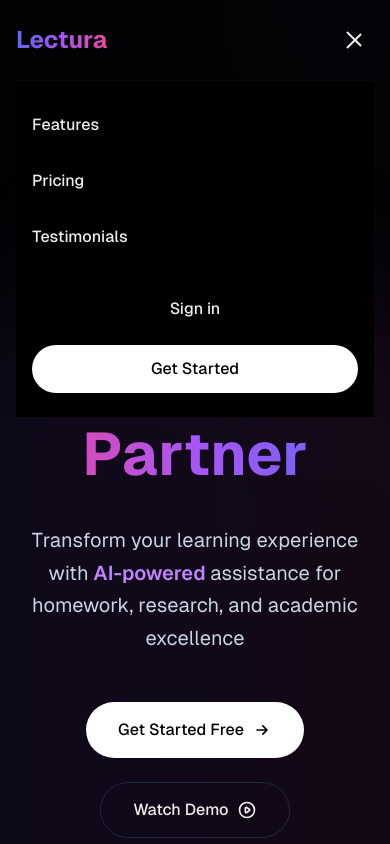
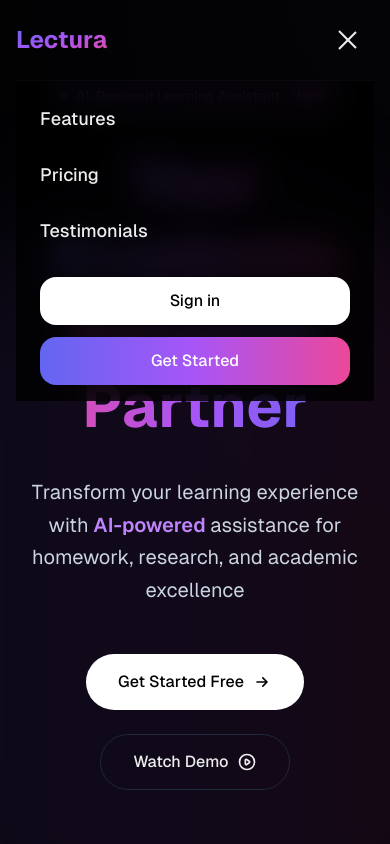
Before and after one commit to OmesDev/lectura, a Next.js app: page /home in a window 390 px wide. Both pictures are taken after a click on the button 354 px from the left and 40 px from the top of the page. Shown: the top 844 px of the page. Built offline with nearby package versions, Linux system fonts and the light colour scheme.

Commit message:
Clean Build 2 - landing page redesign - less whitespace, better mobile ui

```diff
--- a/app/globals.css
+++ b/app/globals.css
@@ -1,6 +1,28 @@
 @tailwind base;
 @tailwind components;
 @tailwind utilities;
+
+/* Hide scrollbar for Chrome, Safari and Opera */
+::-webkit-scrollbar {
+  display: none;
+}
+
+/* Hide scrollbar for IE, Edge and Firefox */
+* {
+  -ms-overflow-style: none;  /* IE and Edge */
+  scrollbar-width: none;  /* Firefox */
+}
+
+/* Maintain smooth scrolling */
+html {
+  scroll-behavior: smooth;
+}
+
+/* Optional: Add custom scrolling class */
+.custom-scrollbar {
+  overflow-y: auto;
+  overflow-x: hidden;
+}
 
 :root {
   --background: #000000;
--- a/app/home/page.tsx
+++ b/app/home/page.tsx
@@ -14,12 +14,19 @@ const BackgroundGradient = () => (
 const MenuButton = ({ isOpen, onClick }: { isOpen: boolean; onClick: () => void }) => (
   <button
     onClick={onClick}
-    className="relative h-10 w-10 md:hidden flex items-center justify-center"
+    className="relative h-12 w-12 md:hidden flex items-center justify-center rounded-full hover:bg-slate-100 dark:hover:bg-slate-800 transition-colors duration-200"
+    aria-label="Toggle menu"
   >
-    <div className="absolute w-5 h-5 flex flex-col justify-between transform transition-all duration-300">
-      <span className={`w-full h-0.5 bg-current transform transition-all duration-300 ${isOpen ? 'rotate-45 translate-y-2' : ''}`}/>
-      <span className={`w-full h-0.5 bg-current transform transition-all duration-300 ${isOpen ? 'opacity-0' : ''}`}/>
-      <span className={`w-full h-0.5 bg-current transform transition-all duration-300 ${isOpen ? '-rotate-45 -translate-y-2' : ''}`}/>
+    <div className="absolute w-6 h-5 flex flex-col justify-between transform transition-all duration-300">
+      <span className={`w-full h-0.5 bg-current transform transition-all duration-300 origin-left ${
+        isOpen ? 'rotate-45 translate-x-px' : ''
+      }`}/>
+      <span className={`w-full h-0.5 bg-current transform transition-all duration-300 ${
+        isOpen ? 'opacity-0 translate-x-3' : ''
+      }`}/>
+      <span className={`w-full h-0.5 bg-current transform transition-all duration-300 origin-left ${
+        isOpen ? '-rotate-45 translate-x-px' : ''
+      }`}/>
     </div>
   </button>
 );
@@ -62,7 +69,7 @@ export default function Home() {
               animate={{ opacity: 1, x: 0 }}
               className="relative z-10 flex items-center"
             >
-              <span className="text-2xl font-bold bg-gradient-to-r from-indigo-500 via-purple-500 to-pink-500 text-gradient">
+              <span className="text-2xl font-bold bg-gradient-to-br from-indigo-500 via-purple-500 to-pink-500 text-gradient">
                 Lectura
               </span>
             </motion.div>
@@ -126,36 +133,43 @@ export default function Home() {
               height: isMobileMenuOpen ? 'auto' : 0,
               opacity: isMobileMenuOpen ? 1 : 0
             }}
-            transition={{ duration: 0.2 }}
-            className="md:hidden overflow-hidden bg-white dark:bg-black border-t border-slate-200/20 dark:border-slate-800/20"
+            transition={{ duration: 0.3, ease: "easeInOut" }}
+            className="md:hidden overflow-hidden bg-white/80 dark:bg-black/80 backdrop-blur-lg border-t border-slate-200/20 dark:border-slate-800/20"
           >
-            <div className="px-4 py-6 space-y-4">
+            <div className="px-6 py-4 space-y-3">
               {[
                 { name: 'Features', href: '#features' },
                 { name: 'Pricing', href: '#pricing' },
-                { name: 'Testimonials', href: '#testimonials' },              ].map((item) => (
-                <a
+                { name: 'Testimonials', href: '#testimonials' },
+              ].map((item) => (
+                <motion.a
                   key={item.name}
                   href={item.href}
                   onClick={() => setIsMobileMenuOpen(false)}
-                  className="block py-2 text-base font-medium hover:text-purple-600 dark:hover:text-purple-400 transition-colors"
+                  className="block py-2 text-lg font-medium hover:text-purple-600 dark:hover:text-purple-400 transition-colors relative group"
+                  whileTap={{ scale: 0.98 }}
                 >
+                  <span className="relative">
                     {item.name}
-                </a>
+                    <span className="absolute inset-x-0 -bottom-1 h-px bg-gradient-to-r from-purple-500/0 via-purple-500/70 to-purple-500/0 opacity-0 transition-opacity group-hover:opacity-100"/>
+                  </span>
+                </motion.a>
               ))}
-              <div className="pt-4 space-y-4">
-                <a
+              <div className="pt-3 space-y-3">
+                <motion.a
                   href="/auth?mode=login"
-                  className="block w-full text-center py-2 text-base font-medium hover:text-purple-600 dark:hover:text-purple-400 transition-colors"
+                  className="block w-full text-center py-3 px-6 rounded-2xl bg-white dark:bg-white text-black font-medium hover:bg-slate-50 transition-all duration-200"
+                  whileTap={{ scale: 0.98 }}
                 >
                   Sign in
-                </a>
-                <a
+                </motion.a>
+                <motion.a
                   href="/auth?mode=signup"
-                  className="block w-full text-center py-3 px-4 rounded-full bg-black dark:bg-white text-white dark:text-black font-medium hover:bg-gray-900 dark:hover:bg-gray-100 transition-colors"
+                  className="block w-full text-center py-3 px-6 rounded-2xl bg-gradient-to-r from-indigo-500 via-purple-500 to-pink-500 text-white font-medium hover:shadow-lg hover:shadow-purple-500/25 transition-all duration-200"
+                  whileTap={{ scale: 0.98 }}
                 >
                   Get Started
-                </a>
+                </motion.a>
               </div>
             </div>
           </motion.div>
@@ -163,7 +177,7 @@ export default function Home() {
       </nav>
 
       {/* Hero Section */}
-      <section className="relative pt-32 pb-40 overflow-hidden">
+      <section className="relative pt-20 sm:pt-24 pb-20 overflow-hidden">
         <BackgroundGradient />
 
         <div className="max-w-7xl mx-auto px-4 sm:px-6 lg:px-8">
@@ -347,7 +361,7 @@ export default function Home() {
       </section>
 
       {/* Social Proof Section */}
-      <section className="relative py-32 overflow-hidden">
+      <section className="relative py-20 overflow-hidden">
         <BackgroundGradient />
         <motion.div
           animate={{
@@ -376,7 +390,7 @@ export default function Home() {
 
         <div className="max-w-7xl mx-auto px-4 sm:px-6 lg:px-8 relative">
           {/* Enhanced Heading */}
-          <div className="text-center mb-20">
+          <div className="text-center mb-12">
             <motion.div
               initial={{ opacity: 0, y: 20 }}
               whileInView={{ opacity: 1, y: 0 }}
@@ -596,7 +610,7 @@ export default function Home() {
       </section>
 
       {/* Enhanced Features Section */}
-      <section id="features" className="relative py-32 overflow-hidden">
+      <section id="features" className="relative py-20 overflow-hidden">
         <BackgroundGradient />
 
         {/* Animated background elements */}
@@ -615,7 +629,7 @@ export default function Home() {
 
         <div className="max-w-7xl mx-auto px-4 sm:px-6 lg:px-8">
           {/* Section Header */}
-          <div className="text-center mb-20">
+          <div className="text-center mb-12">
             <motion.div
               initial={{ opacity: 0, y: 20 }}
               whileInView={{ opacity: 1, y: 0 }}
@@ -807,7 +821,7 @@ export default function Home() {
       </section>
 
       {/* Enhanced Pricing Section */}
-      <section id="pricing" className="relative py-32 overflow-hidden">
+      <section id="pricing" className="relative py-20 overflow-hidden">
         <BackgroundGradient />
 
         {/* Animated Orbs */}
@@ -826,7 +840,7 @@ export default function Home() {
 
         <div className="max-w-7xl mx-auto px-4 sm:px-6 lg:px-8">
           {/* Section Header */}
-          <div className="text-center mb-20">
+          <div className="text-center mb-12">
             <motion.div
               initial={{ opacity: 0, y: 20 }}
               whileInView={{ opacity: 1, y: 0 }}
@@ -1091,7 +1105,7 @@ export default function Home() {
       </section>
 
       {/* Enhanced CTA Section */}
-      <section className="relative py-32 overflow-hidden">
+      <section className="relative py-20 overflow-hidden">
         <BackgroundGradient />
 
         <div className="max-w-7xl mx-auto px-4 sm:px-6 lg:px-8 relative">
@@ -1159,7 +1173,12 @@ export default function Home() {
                       viewBox="0 0 24 24"
                       stroke="currentColor"
                     >
-                      <path strokeLinecap="round" strokeLinejoin="round" strokeWidth={2} d="M13 7l5 5m0 0l-5 5m5-5H6"/>
+                      <path
+                        strokeLinecap="round"
+                        strokeLinejoin="round"
+                        strokeWidth={2}
+                        d="M13 7l5 5m0 0l-5 5m5-5H6"
+                      />
                     </motion.svg>
                   </a>
                   <a
@@ -1212,27 +1231,28 @@ export default function Home() {
       </section>
 
       {/* Enhanced Footer Section */}
-      <footer className="relative pt-32 pb-12 overflow-hidden">
+      <footer className="relative pt-20 pb-12 overflow-hidden">
         <BackgroundGradient />
 
         <div className="max-w-7xl mx-auto px-4 sm:px-6 lg:px-8 relative">
           {/* Main Footer Content */}
-          <div className="grid grid-cols-1 md:grid-cols-2 lg:grid-cols-6 gap-12 mb-20">
-            {/* Brand Column */}
-            <div className="lg:col-span-2">
+          <div className="grid grid-cols-2 sm:grid-cols-2 lg:grid-cols-6 gap-8 lg:gap-12 mb-12">
+            {/* Brand Column - Make it full width on mobile */}
+            <div className="col-span-2 sm:col-span-2 lg:col-span-2">
               <motion.div
                 initial={{ opacity: 0, y: 20 }}
                 whileInView={{ opacity: 1, y: 0 }}
                 viewport={{ once: true }}
-                className="space-y-6"
+                className="space-y-4" // Reduced spacing
               >
                 <span className="text-2xl font-bold bg-gradient-to-r from-indigo-500 via-purple-500 to-pink-500 text-gradient">
                   Lectura
                 </span>
-                <p className="text-slate-600 dark:text-slate-400 max-w-sm">
-                  Empowering students worldwide with AI-powered learning assistance. Transform your academic journey today.
+                <p className="text-sm text-slate-600 dark:text-slate-400 max-w-sm">
+                  Empowering students worldwide with AI-powered learning assistance.
                 </p>
-                <div className="flex gap-4">
+                {/* Social links - Make them more compact */}
+                <div className="flex gap-3">
                   {[
                     { icon: "twitter", href: "#" },
                     { icon: "facebook", href: "#" },
@@ -1242,10 +1262,10 @@ export default function Home() {
                     <a
                       key={i}
                       href={social.href}
-                      className="w-10 h-10 rounded-full bg-slate-100 dark:bg-slate-800 flex items-center justify-center text-slate-600 dark:text-slate-400 hover:bg-gradient-to-r hover:from-indigo-500 hover:via-purple-500 hover:to-pink-500 hover:text-white transition-all duration-200"
+                      className="w-8 h-8 rounded-full bg-slate-100 dark:bg-slate-800 flex items-center justify-center text-slate-600 dark:text-slate-400 hover:bg-gradient-to-r hover:from-indigo-500 hover:via-purple-500 hover:to-pink-500 hover:text-white transition-all duration-200"
                     >
                       <span className="sr-only">{social.icon}</span>
-                      <svg className="w-5 h-5" fill="currentColor" viewBox="0 0 24 24">
+                      <svg className="w-4 h-4" fill="currentColor" viewBox="0 0 24 24">
                         {/* Add appropriate social media icon paths */}
                       </svg>
                     </a>
@@ -1254,43 +1274,23 @@ export default function Home() {
               </motion.div>
             </div>
 
-            {/* Quick Links */}
+            {/* Footer Links - Update the mapping and spacing */}
             {[
               {
                 title: "Product",
-                links: [
-                  { name: "Features", href: "#features" },
-                  { name: "Pricing", href: "#pricing" },
-                  { name: "Demo", href: "#demo" },
-                  { name: "Changelog", href: "#changelog" }
-                ]
+                links: ["Features", "Pricing", "Demo"]
               },
               {
                 title: "Company",
-                links: [
-                  { name: "About Us", href: "#about" },
-                  { name: "Careers", href: "#careers" },
-                  { name: "Blog", href: "#blog" },
-                  { name: "Press Kit", href: "#press" }
-                ]
+                links: ["About", "Careers", "Blog"]
               },
               {
                 title: "Resources",
-                links: [
-                  { name: "Documentation", href: "#docs" },
-                  { name: "Help Center", href: "#help" },
-                  { name: "Community", href: "#community" },
-                  { name: "Tutorials", href: "#tutorials" }
-                ]
+                links: ["Help", "Docs", "Community"]
               },
               {
                 title: "Legal",
-                links: [
-                  { name: "Privacy", href: "#privacy" },
-                  { name: "Terms", href: "#terms" },
-                  { name: "Security", href: "#security" },
-                  { name: "Cookies", href: "#cookies" }
-                ]
+                links: ["Privacy", "Terms", "Security"]
               }
             ].map((column, i) => (
               <motion.div
@@ -1300,15 +1300,15 @@ export default function Home() {
                 viewport={{ once: true }}
                 transition={{ delay: 0.1 * i }}
               >
-                <h3 className="font-semibold mb-6">{column.title}</h3>
-                <ul className="space-y-4">
+                <h3 className="font-semibold mb-3 text-sm">{column.title}</h3>
+                <ul className="space-y-2">
                   {column.links.map((link, j) => (
                     <li key={j}>
                       <a
-                        href={link.href}
-                        className="text-slate-600 dark:text-slate-400 hover:text-purple-600 dark:hover:text-purple-400 transition-colors duration-200"
+                        href={`#${link.toLowerCase()}`}
+                        className="text-sm text-slate-600 dark:text-slate-400 hover:text-purple-600 dark:hover:text-purple-400 transition-colors duration-200"
                       >
-                        {link.name}
+                        {link}
                       </a>
                     </li>
                   ))}
@@ -1317,28 +1317,28 @@ export default function Home() {
             ))}
           </div>
 
-          {/* Newsletter Section */}
+          {/* Newsletter Section - Make it more compact on mobile */}
           <motion.div
             initial={{ opacity: 0, y: 20 }}
             whileInView={{ opacity: 1, y: 0 }}
             viewport={{ once: true }}
-            className="relative py-12 px-8 rounded-3xl mb-20"
+            className="relative py-8 sm:py-12 px-6 sm:px-8 rounded-3xl mb-8 sm:mb-12"
           >
             <div className="absolute inset-0 bg-white/[0.02] dark:bg-white/[0.02] backdrop-blur-3xl rounded-3xl border border-slate-200/10 dark:border-slate-800/10"/>
             <div className="relative z-10 max-w-2xl mx-auto text-center">
-              <h3 className="text-2xl font-bold mb-4">Stay Updated</h3>
-              <p className="text-slate-600 dark:text-slate-400 mb-8">
+              <h3 className="text-xl sm:text-2xl font-bold mb-2 sm:mb-4">Stay Updated</h3>
+              <p className="text-sm text-slate-600 dark:text-slate-400 mb-6 sm:mb-8">
                 Subscribe to our newsletter for the latest features and updates.
               </p>
-              <form className="flex flex-col sm:flex-row gap-4 max-w-md mx-auto">
+              <form className="flex flex-col sm:flex-row gap-3 max-w-md mx-auto">
                 <input
                   type="email"
                   placeholder="Enter your email"
-                  className="flex-1 px-6 py-3 rounded-full bg-white dark:bg-gray-900 border border-slate-200 dark:border-slate-800 focus:outline-none focus:border-purple-500 transition-colors duration-200"
+                  className="flex-1 px-4 py-2 sm:px-6 sm:py-3 rounded-full bg-white dark:bg-gray-900 border border-slate-200 dark:border-slate-800 focus:outline-none focus:border-purple-500 transition-colors duration-200 text-sm"
                 />
                 <button
                   type="submit"
-                  className="px-8 py-3 rounded-full bg-gradient-to-r from-indigo-500 via-purple-500 to-pink-500 text-white font-medium hover:shadow-lg hover:shadow-purple-500/25 transition-all duration-200"
+                  className="px-6 py-2 sm:px-8 sm:py-3 rounded-full bg-gradient-to-r from-indigo-500 via-purple-500 to-pink-500 text-white text-sm font-medium hover:shadow-lg hover:shadow-purple-500/25 transition-all duration-200"
                 >
                   Subscribe
                 </button>
@@ -1346,38 +1346,26 @@ export default function Home() {
             </div>
           </motion.div>
 
-          {/* Bottom Bar */}
-          <div className="pt-8 border-t border-slate-200/10 dark:border-slate-800/10">
-            <div className="flex flex-col md:flex-row justify-between items-center gap-4">
+          {/* Bottom Bar - Simplify for mobile */}
+          <div className="pt-6 sm:pt-8 border-t border-slate-200/10 dark:border-slate-800/10">
+            <div className="flex flex-col sm:flex-row justify-between items-center gap-4 text-sm">
               <motion.div
                 initial={{ opacity: 0, y: 20 }}
                 whileInView={{ opacity: 1, y: 0 }}
                 viewport={{ once: true }}
-                className="text-sm text-slate-600 dark:text-slate-400"
+                className="text-slate-600 dark:text-slate-400 text-center sm:text-left"
               >
                 © {new Date().getFullYear()} Lectura. All rights reserved.
               </motion.div>
-              <motion.div
-                initial={{ opacity: 0, y: 20 }}
-                whileInView={{ opacity: 1, y: 0 }}
-                viewport={{ once: true }}
-                className="flex items-center gap-8"
-              >
-                <select className="bg-transparent text-sm text-slate-600 dark:text-slate-400 focus:outline-none">
-                  <option value="en">English (US)</option>
-                  <option value="es">Español</option>
-                  <option value="fr">Français</option>
-                </select>
-                <div className="flex items-center gap-4 text-sm text-slate-600 dark:text-slate-400">
+              <div className="flex flex-wrap justify-center sm:justify-end items-center gap-4 text-sm text-slate-600 dark:text-slate-400">
                 <a href="#accessibility" className="hover:text-purple-600 dark:hover:text-purple-400 transition-colors duration-200">
                   Accessibility
                 </a>
-                  <span>•</span>
+                <span className="hidden sm:inline">•</span>
                 <a href="#sitemap" className="hover:text-purple-600 dark:hover:text-purple-400 transition-colors duration-200">
                   Sitemap
                 </a>
               </div>
-              </motion.div>
             </div>
           </div>
         </div>
```
Also changed, not shown: app/dashboard/page.tsx (+16 -16 lines), public/branding/logo.svg. Lines whose indentation alone changed are shown as unchanged.
